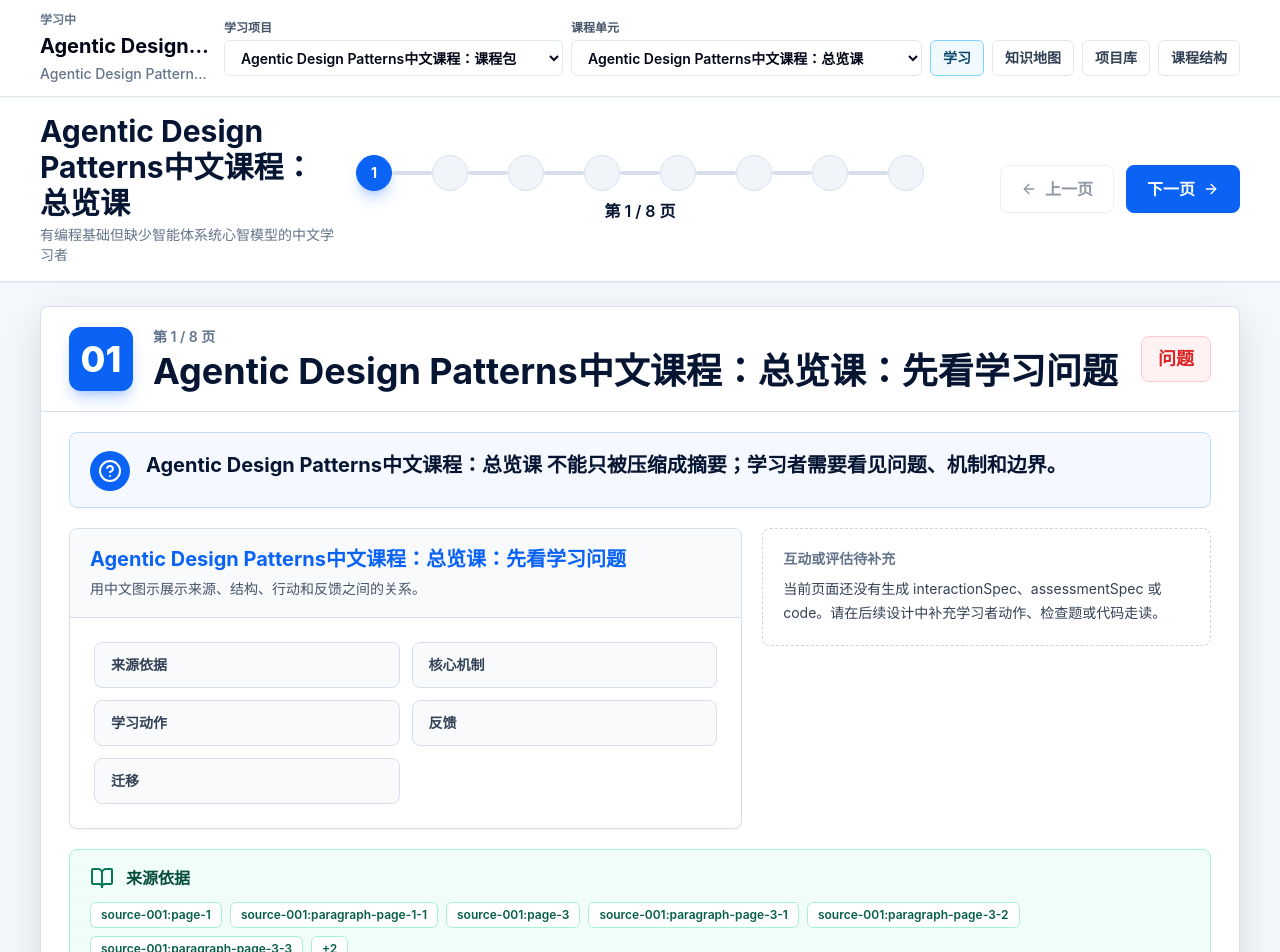
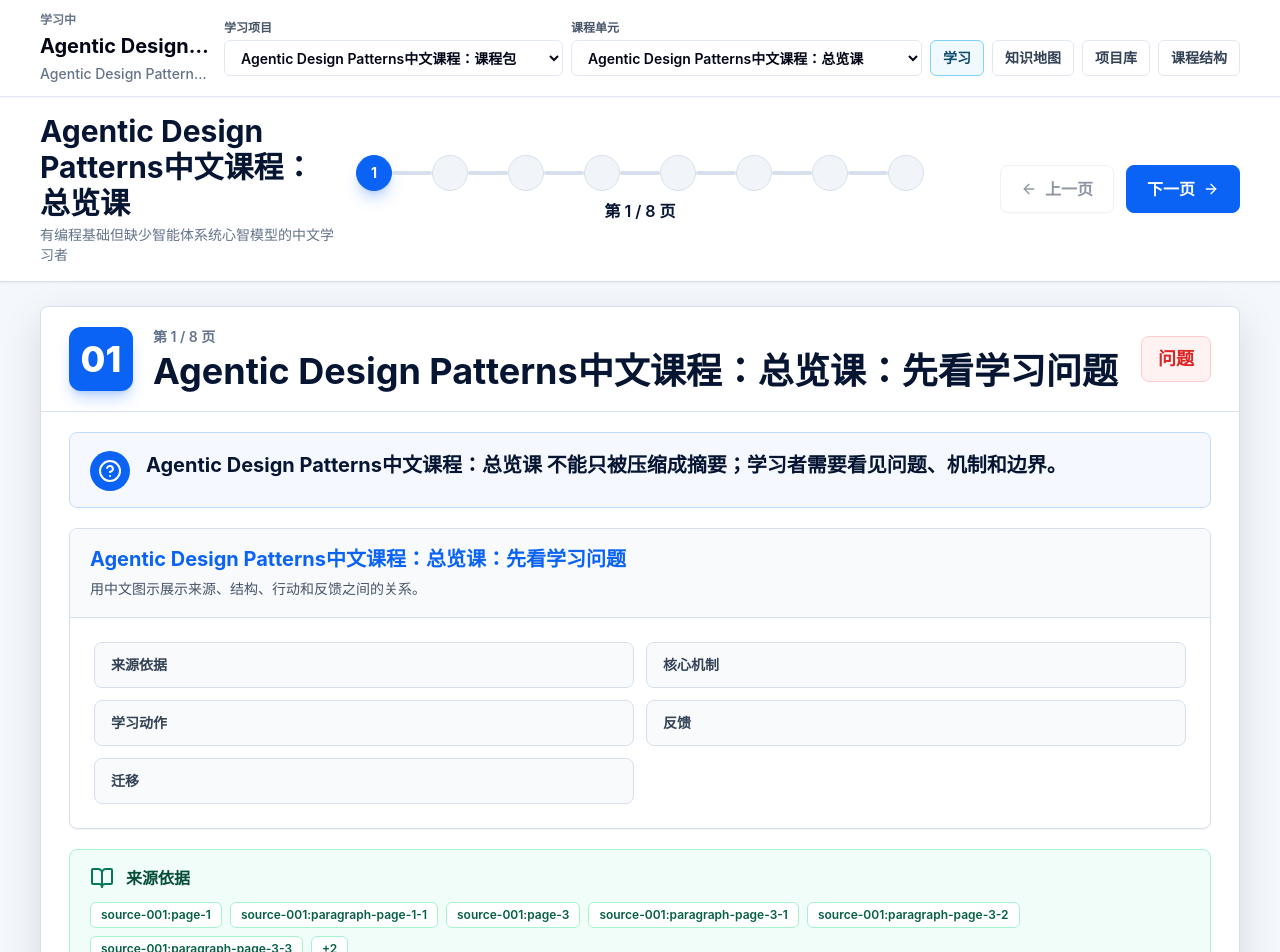
Before and after one commit to MagicianDu/ai-interactive-learning-agent, a React (Vite) app: page /#/course/demo-agentic-design-grounded/unit/unit-overview/page/1 in a window 1280 px wide. Shown: the top 952 px of the page. Built offline with nearby package versions, Linux system fonts and the light colour scheme.

Commit message:
fix: keep generated lesson fallbacks learner-facing

```diff
--- a/src/components/visual/VisualRenderer.tsx
+++ b/src/components/visual/VisualRenderer.tsx
@@ -14,9 +14,9 @@ type VisualRendererProps = {
 export function VisualRenderer({ title, visualSpec }: VisualRendererProps) {
   if (!visualSpec) {
     return (
-      <DiagramFrame title={title} description="视觉说明待补充">
+      <DiagramFrame title={title} description="先聚焦这一页的问题">
         <p className="text-sm leading-6 text-slate-500">
-          当前页面还没有生成 visualSpec。后续 source-grounded 生成或人工修订应补充图示、流程、结构或状态变化说明。
+          先用这页的问题建立方向，再通过后续页面的结构图、互动或检查题验证理解。
         </p>
       </DiagramFrame>
     );
--- a/src/renderers/WebDeckRenderer.tsx
+++ b/src/renderers/WebDeckRenderer.tsx
@@ -21,6 +21,11 @@ export function WebDeckRenderer({ initialPageIndex, lesson, onPageChange }: WebD
       onPageChange={onPageChange}
       renderPage={(currentIndex) => {
         const page = lesson.pages[currentIndex];
+        const hasSideContent =
+          Boolean(page?.interactionSpec) ||
+          Boolean(page?.assessmentSpec) ||
+          Boolean(page?.code) ||
+          page?.type === "summary_card";
 
         if (!page) {
           return (
@@ -39,9 +44,10 @@ export function WebDeckRenderer({ initialPageIndex, lesson, onPageChange }: WebD
             pageNumber={currentIndex + 1}
             totalPages={lesson.pages.length}
           >
-            <div className="grid gap-5 xl:grid-cols-[minmax(0,1.2fr)_minmax(22rem,0.8fr)]">
+            <div className={hasSideContent ? "grid gap-5 xl:grid-cols-[minmax(0,1.2fr)_minmax(22rem,0.8fr)]" : "grid gap-5"}>
               <VisualRenderer title={page.title} visualSpec={page.visualSpec} />
 
+              {hasSideContent ? (
                 <div className="grid content-start gap-4">
                   <InteractionRenderer interactionSpec={page.interactionSpec} />
 
@@ -59,16 +65,8 @@ export function WebDeckRenderer({ initialPageIndex, lesson, onPageChange }: WebD
                   {page.type === "summary_card" ? (
                     <ConceptCard title="记住这张心智模型卡" items={lesson.summary} />
                   ) : null}
-
-                {!page.interactionSpec && !page.assessmentSpec && !page.code && page.type !== "summary_card" ? (
-                  <div className="rounded-lg border border-dashed border-slate-300 bg-white p-5 text-slate-700">
-                    <p className="text-sm font-semibold text-slate-500">互动或评估待补充</p>
-                    <p className="mt-2 text-sm leading-6">
-                      当前页面还没有生成 interactionSpec、assessmentSpec 或 code。请在后续设计中补充学习者动作、检查题或代码走读。
-                    </p>
                 </div>
               ) : null}
-              </div>
             </div>
           </DeckPage>
         );
```
Also changed, not shown: 2 other files (tests, documents, lock files or other folders). Lines whose indentation alone changed are shown as unchanged.
